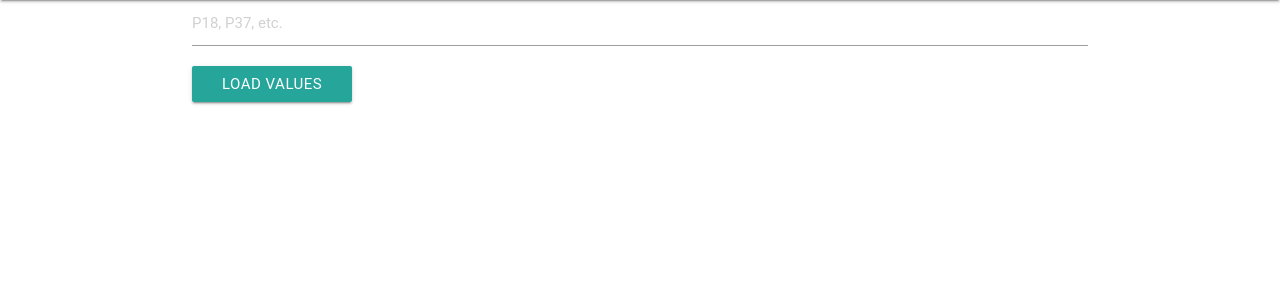
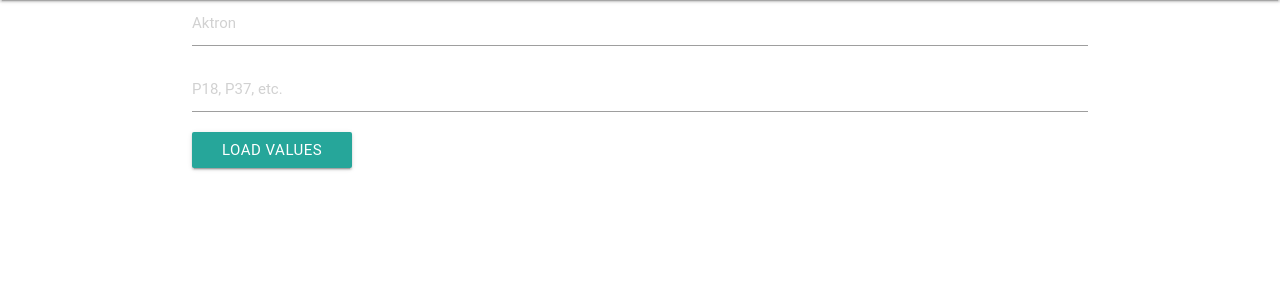
Before and after one commit to wikimedia/labs-tools-harvesting-data-refinery, a Flask app: page / in a window 1280 px wide. Shown: the part 64-364 px from the top of the page. Run offline with Flask 2, Linux system fonts and the light colour scheme; the visitor is signed in with stand-in values (Sample User, id 1); data that the repository does not hold is empty; some web fonts are replaced.

Commit message:
Require username

```diff
--- a/src/templates/tool.html
+++ b/src/templates/tool.html
@@ -6,7 +6,8 @@
 
 {% block body %}
 <div class="container">
-    <input type="text" name="property" id="property" placeholder="P18, P37, etc.">
+    <input type="text" name="username" id="username" placeholder="Aktron" required>
+    <input type="text" name="property" id="property" placeholder="P18, P37, etc." required>
     <button onclick="loadValues()" class="btn wafes-effect wafes-light" type="button" id="load">Load values</button>
     <div class="values">
 
--- a/static/tool.js
+++ b/static/tool.js
@@ -1,6 +1,7 @@
 function loadValues() {
     $.getJSON('api-to-review', {
-        property: $('#property').val()
+        property: $('#property').val(),
+        username: $('#username').val(),
     }).then(function(data) {
         console.log(data);
 
```
